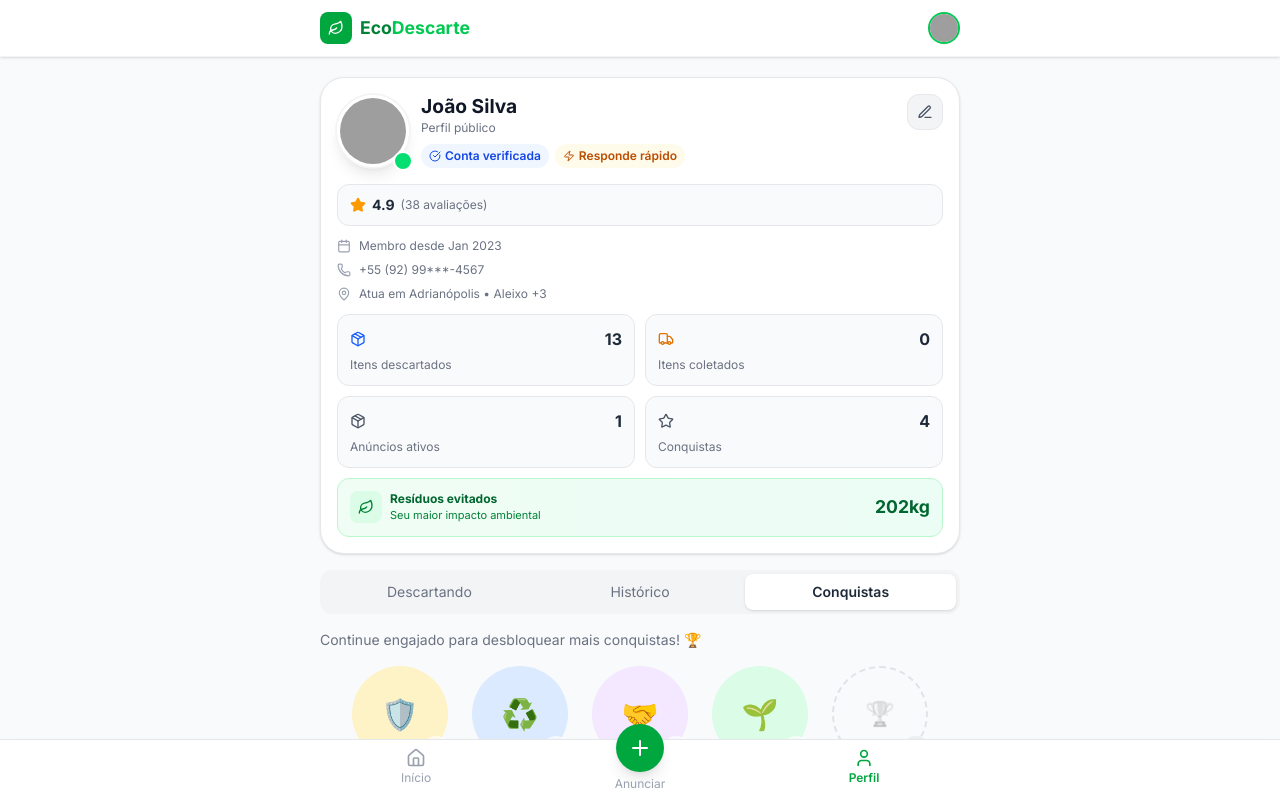
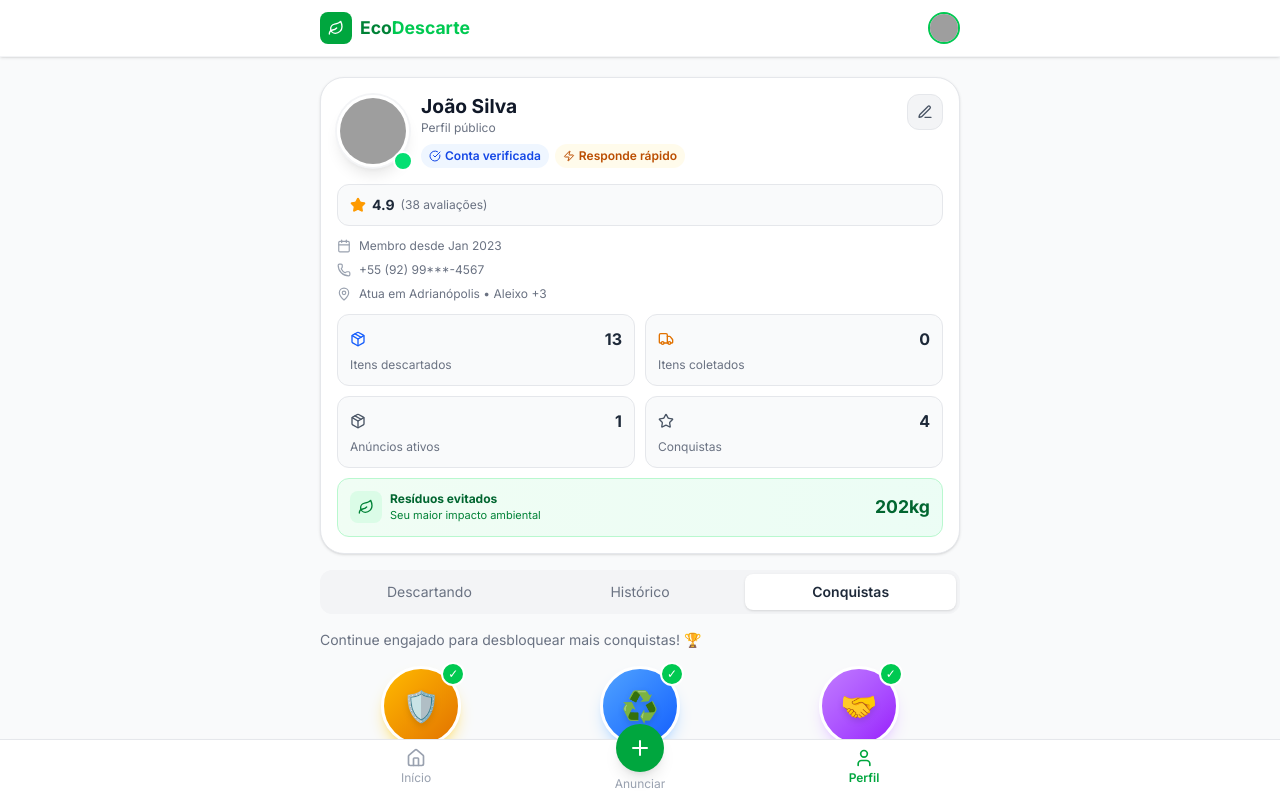
Before and after one commit to leodramaral/eco-descarte, a React (Vite) app: page /profile in a window 1280 px wide. Both pictures are taken after a click on the button "Conquistas". Shown: the top 800 px of the page. Built offline with nearby package versions, Linux system fonts and the light colour scheme; grey boxes are pictures that could not be loaded.

Commit message:
feat: enhance user profile with achievement badges and update mock data structure

```diff
--- a/package.json
+++ b/package.json
@@ -1,5 +1,5 @@
 {
-  "name": "EcoDescarte",
+  "name": "eco-descarte",
   "private": true,
   "version": "0.0.1",
   "type": "module",
@@ -36,8 +36,8 @@
     "@radix-ui/react-slot": "1.1.2",
     "@radix-ui/react-switch": "1.1.3",
     "@radix-ui/react-tabs": "1.1.3",
+    "@radix-ui/react-toggle": "1.1.2",
     "@radix-ui/react-toggle-group": "1.1.2",
-    "@radix-ui/react-toggle": "1.1.2",
     "@radix-ui/react-tooltip": "1.1.8",
     "canvas-confetti": "1.9.4",
     "class-variance-authority": "0.7.1",
@@ -66,6 +66,7 @@
   },
   "devDependencies": {
     "@tailwindcss/vite": "4.1.12",
+    "@types/react-dom": "^19.2.3",
     "@vitejs/plugin-react": "4.7.0",
     "tailwindcss": "4.1.12",
     "vite": "6.3.5"
--- /dev/null
+++ b/src/app/components/AchievementBadge.tsx
@@ -0,0 +1,98 @@
+interface AchievementBadgeProps {
+  icon: string;
+  label: string;
+  color: string;
+  unlocked: boolean;
+  description?: string;
+}
+
+export function AchievementBadge({ icon, label, color, unlocked, description }: AchievementBadgeProps) {
+  const colorClasses = {
+    green: {
+      bg: 'bg-gradient-to-br from-green-400 to-green-600',
+      glow: 'shadow-lg shadow-green-300/50',
+      border: 'border-green-200',
+    },
+    blue: {
+      bg: 'bg-gradient-to-br from-blue-400 to-blue-600',
+      glow: 'shadow-lg shadow-blue-300/50',
+      border: 'border-blue-200',
+    },
+    amber: {
+      bg: 'bg-gradient-to-br from-amber-400 to-amber-600',
+      glow: 'shadow-lg shadow-amber-300/50',
+      border: 'border-amber-200',
+    },
+    purple: {
+      bg: 'bg-gradient-to-br from-purple-400 to-purple-600',
+      glow: 'shadow-lg shadow-purple-300/50',
+      border: 'border-purple-200',
+    },
+    red: {
+      bg: 'bg-gradient-to-br from-red-400 to-red-600',
+      glow: 'shadow-lg shadow-red-300/50',
+      border: 'border-red-200',
+    },
+    teal: {
+      bg: 'bg-gradient-to-br from-teal-400 to-teal-600',
+      glow: 'shadow-lg shadow-teal-300/50',
+      border: 'border-teal-200',
+    },
+    pink: {
+      bg: 'bg-gradient-to-br from-pink-400 to-pink-600',
+      glow: 'shadow-lg shadow-pink-300/50',
+      border: 'border-pink-200',
+    },
+    indigo: {
+      bg: 'bg-gradient-to-br from-indigo-400 to-indigo-600',
+      glow: 'shadow-lg shadow-indigo-300/50',
+      border: 'border-indigo-200',
+    },
+    orange: {
+      bg: 'bg-gradient-to-br from-orange-400 to-orange-600',
+      glow: 'shadow-lg shadow-orange-300/50',
+      border: 'border-orange-200',
+    },
+  };
+
+  const colorClass = colorClasses[color as keyof typeof colorClasses] || colorClasses.green;
+
+  if (!unlocked) {
+    return (
+      <div className="flex flex-col items-center gap-3">
+        <div className="relative">
+          <div className="absolute -top-1 -right-1 w-6 h-6 bg-gray-400 rounded-full flex items-center justify-center z-10">
+            <span className="text-white text-xs">🔒</span>
+          </div>
+          <div className="w-20 h-20 rounded-full border-3 border-dashed border-gray-300 bg-gray-100 flex items-center justify-center">
+            <span className="text-3xl grayscale opacity-30">{icon}</span>
+          </div>
+        </div>
+        <div className="text-center">
+          <p className="text-sm text-gray-400" style={{ fontWeight: 600 }}>{label}</p>
+          {description && <p className="text-xs text-gray-400 mt-0.5">{description}</p>}
+        </div>
+      </div>
+    );
+  }
+
+  return (
+    <div className="flex flex-col items-center gap-3">
+      <div className="relative">
+        <div className="absolute -top-1 -right-1 w-6 h-6 bg-green-500 rounded-full flex items-center justify-center border-2 border-white z-10">
+          <span className="text-white text-xs">✓</span>
+        </div>
+        <div
+          className={`w-20 h-20 rounded-full border-3 border-white ${colorClass.bg} ${colorClass.glow} flex items-center justify-center`}
+          style={{ borderWidth: 3 }}
+        >
+          <span className="text-3xl filter drop-shadow-md">{icon}</span>
+        </div>
+      </div>
+      <div className="text-center">
+        <p className="text-sm text-gray-700" style={{ fontWeight: 700 }}>{label}</p>
+        {description && <p className="text-xs text-gray-500 mt-0.5">{description}</p>}
+      </div>
+    </div>
+  );
+}
--- a/src/app/components/UserProfilePage.tsx
+++ b/src/app/components/UserProfilePage.tsx
@@ -13,7 +13,8 @@ import {
   Phone,
   Calendar,
 } from "lucide-react";
-import { CURRENT_USER, ITEMS } from "../data/mockData";
+import { BADGES, CURRENT_USER, ITEMS } from "../data/mockData";
+import { AchievementBadge } from "./AchievementBadge";
 
 type Tab = "descartando" | "historico" | "conquistas";
 
@@ -330,86 +331,41 @@ export function UserProfilePage() {
             <p className="text-gray-500 text-sm mb-4">
               Continue engajado para desbloquear mais conquistas! 🏆
             </p>
-            <div className="flex flex-wrap justify-center gap-6">
+            <div className="grid grid-cols-3 gap-4">
               {user.badges.map((badge) => (
-                <div
+                <AchievementBadge
                   key={badge.id}
-                  className="flex flex-col items-center gap-2"
-                >
-                  <div
-                    className={`w-24 h-24 rounded-full border-2 flex flex-col items-center justify-center gap-1 relative ${badge.color}`}
-                    style={{ borderColor: "transparent" }}
-                  >
-                    <span className="text-3xl">{badge.icon}</span>
-                    <span className="text-lg opacity-70 absolute -bottom-1 -right-1 bg-white rounded-full w-7 h-7 flex items-center justify-center">✓</span>
-                  </div>
-                  <p className="text-xs text-center leading-tight" style={{ fontWeight: 600, maxWidth: "90px" }}>
-                    {badge.label}
-                  </p>
-                </div>
+                  icon={badge.icon}
+                  label={badge.label}
+                  color={badge.color}
+                  unlocked={true}
+                  description={badge.description}
+                />
               ))}
-
-              {/* Locked badges */}
-              <div className="flex flex-col items-center gap-2">
-                <div className="w-24 h-24 rounded-full border-2 border-dashed border-gray-300 bg-gray-50 flex flex-col items-center justify-center gap-1 cursor-not-allowed opacity-60 transition-opacity hover:opacity-80 relative">
-                  <span className="text-2xl grayscale opacity-60">🏆</span>
-                  <span className="text-lg absolute -bottom-1 -right-1 bg-gray-200 rounded-full w-7 h-7 flex items-center justify-center">🔒</span>
-                </div>
-                <p className="text-xs text-center text-gray-400 leading-tight" style={{ fontWeight: 600, maxWidth: "90px" }}>
-                  Super Eco
-                </p>
-              </div>
-              <div className="flex flex-col items-center gap-2">
-                <div className="w-24 h-24 rounded-full border-2 border-dashed border-gray-300 bg-gray-50 flex flex-col items-center justify-center gap-1 cursor-not-allowed opacity-60 transition-opacity hover:opacity-80 relative">
-                  <span className="text-2xl grayscale opacity-60">⭐</span>
-                  <span className="text-lg absolute -bottom-1 -right-1 bg-gray-200 rounded-full w-7 h-7 flex items-center justify-center">🔒</span>
-                </div>
-                <p className="text-xs text-center text-gray-400 leading-tight" style={{ fontWeight: 600, maxWidth: "90px" }}>
-                  5 Estrelas
-                </p>
-              </div>
-              <div className="flex flex-col items-center gap-2">
-                <div className="w-24 h-24 rounded-full border-2 border-dashed border-gray-300 bg-gray-50 flex flex-col items-center justify-center gap-1 cursor-not-allowed opacity-60 transition-opacity hover:opacity-80 relative">
-                  <span className="text-2xl grayscale opacity-60">🌱</span>
-                  <span className="text-lg absolute -bottom-1 -right-1 bg-gray-200 rounded-full w-7 h-7 flex items-center justify-center">🔒</span>
-                </div>
-                <p className="text-xs text-center text-gray-400 leading-tight" style={{ fontWeight: 600, maxWidth: "90px" }}>
-                  Ecologista
-                </p>
-              </div>
-              <div className="flex flex-col items-center gap-2">
-                <div className="w-24 h-24 rounded-full border-2 border-dashed border-gray-300 bg-gray-50 flex flex-col items-center justify-center gap-1 cursor-not-allowed opacity-60 transition-opacity hover:opacity-80 relative">
-                  <span className="text-2xl grayscale opacity-60">🎯</span>
-                  <span className="text-lg absolute -bottom-1 -right-1 bg-gray-200 rounded-full w-7 h-7 flex items-center justify-center">🔒</span>
-                </div>
-                <p className="text-xs text-center text-gray-400 leading-tight" style={{ fontWeight: 600, maxWidth: "90px" }}>
-                  Objetivo
-                </p>
-              </div>
-              <div className="flex flex-col items-center gap-2">
-                <div className="w-24 h-24 rounded-full border-2 border-dashed border-gray-300 bg-gray-50 flex flex-col items-center justify-center gap-1 cursor-not-allowed opacity-60 transition-opacity hover:opacity-80 relative">
-                  <span className="text-2xl grayscale opacity-60">🚀</span>
-                  <span className="text-lg absolute -bottom-1 -right-1 bg-gray-200 rounded-full w-7 h-7 flex items-center justify-center">🔒</span>
-                </div>
-                <p className="text-xs text-center text-gray-400 leading-tight" style={{ fontWeight: 600, maxWidth: "90px" }}>
-                  Velocista
-                </p>
-              </div>
+              {user.badgesLocked?.map((badge) => (
+                <AchievementBadge
+                  key={badge.id}
+                  icon={badge.icon}
+                  label={badge.label}
+                  color={badge.color}
+                  unlocked={false}
+                  description={badge.description}
+                />
+              ))}
             </div>
-
             {/* Progress */}
-            <div className="mt-4 bg-white rounded-xl p-4 border border-gray-100">
+            <div className="mt-5 bg-white rounded-xl p-4 border border-gray-100">
               <p className="text-sm text-gray-700 mb-3" style={{ fontWeight: 600 }}>Seu progresso</p>
               <div className="space-y-3">
                 <div>
                   <div className="flex justify-between text-xs text-gray-500 mb-1">
                     <span>Super Eco (20 descartes)</span>
-                    <span style={{ fontWeight: 600 }}>{discardedItemsCount}/20</span>
+                    <span style={{ fontWeight: 600 }}>{user.itemsDiscarded}/20</span>
                   </div>
                   <div className="h-2 bg-gray-100 rounded-full overflow-hidden">
                     <div
                       className="h-full bg-green-500 rounded-full transition-all"
-                      style={{ width: `${superEcoProgress}%` }}
+                      style={{ width: `${(user.itemsDiscarded / 20) * 100}%` }}
                     />
                   </div>
                 </div>
@@ -425,6 +381,18 @@ export function UserProfilePage() {
                     />
                   </div>
                 </div>
+                <div>
+                  <div className="flex justify-between text-xs text-gray-500 mb-1">
+                    <span>Mestre do Descarte (500kg)</span>
+                    <span style={{ fontWeight: 600 }}>{user.wasteAvoided}/500kg</span>
+                  </div>
+                  <div className="h-2 bg-gray-100 rounded-full overflow-hidden">
+                    <div
+                      className="h-full bg-purple-500 rounded-full transition-all"
+                      style={{ width: `${(user.wasteAvoided / 500) * 100}%` }}
+                    />
+                  </div>
+                </div>
               </div>
             </div>
           </div>
--- a/src/app/data/mockData.ts
+++ b/src/app/data/mockData.ts
@@ -3,6 +3,7 @@ export interface Badge {
   label: string;
   icon: string;
   color: string;
+  description: string;
 }
 
 export interface User {
@@ -18,6 +19,7 @@ export interface User {
   itemsCollected: number;
   wasteAvoided: number;
   badges: Badge[];
+  badgesLocked?: Badge[];
   memberSince: string;
 }
 
@@ -52,25 +54,85 @@ export const BADGES: Record<string, Badge> = {
     id: 'ecoIniciante',
     label: 'Eco Iniciante',
     icon: '🌱',
-    color: 'bg-green-100 text-green-700',
+    color: 'green',
+    description: 'Primeiro descarte',
   },
   reaproveitador: {
     id: 'reaproveitador',
     label: 'Reaproveitador',
     icon: '♻️',
-    color: 'bg-blue-100 text-blue-700',
+    color: 'blue',
+    description: '5 itens descartados',
   },
   usuarioConfiavel: {
     id: 'usuarioConfiavel',
     label: 'Usuário Confiável',
     icon: '🛡️',
-    color: 'bg-amber-100 text-amber-700',
+    color: 'amber',
+    description: '10 avaliações',
   },
   ativoComunidade: {
     id: 'ativoComunidade',
     label: 'Ativo na Comunidade',
     icon: '🤝',
-    color: 'bg-purple-100 text-purple-700',
+    color: 'purple',
+    description: '15 interações',
+  },
+  guardiaoVerde: {
+    id: 'guardiaoVerde',
+    label: 'Guardião Verde',
+    icon: '🌿',
+    color: 'teal',
+    description: '100kg evitados',
+  },
+  especialistaDescarte: {
+    id: 'especialistaDescarte',
+    label: 'Especialista em Descarte',
+    icon: '📦',
+    color: 'indigo',
+    description: '10 descartes',
+  },
+  economiaCircular: {
+    id: 'economiaCircular',
+    label: 'Economia Circular',
+    icon: '🔄',
+    color: 'pink',
+    description: '5 coletados',
+  },
+  heroeLocal: {
+    id: 'heroeLocal',
+    label: 'Herói Local',
+    icon: '⭐',
+    color: 'orange',
+    description: 'Avaliação 4.5+',
+  },
+  conscienciaAmbiental: {
+    id: 'conscienciaAmbiental',
+    label: 'Consciência Ambiental',
+    icon: '🌍',
+    color: 'blue',
+    description: '200kg evitados',
+  },
+  superEco: {
+    id: 'superEco',
+    label: 'Super Eco',
+    icon: '🏆',
+    color: 'amber',
+    description: 'Descarte 20 itens',
+  },
+  cincoEstrelas: {
+    id: 'cincoEstrelas',
+    label: '5 Estrelas',
+    icon: '✨',
+    color: 'purple',
+    description: '50 avaliações',
+  },
+  mestre: {
+    id: 'mestre',
+    label: 'Mestre do Descarte',
+    icon: '👑',
+    color: 'amber',
+    description: '500kg evitados',
   },
 };
 
@@ -88,6 +150,7 @@ export const USERS: User[] = [
     itemsCollected: 0,
     wasteAvoided: 340,
     badges: [BADGES.usuarioConfiavel, BADGES.reaproveitador, BADGES.ativoComunidade, BADGES.ecoIniciante],
+    badgesLocked: [BADGES.guardiaoVerde, BADGES.especialistaDescarte, BADGES.economiaCircular, BADGES.heroeLocal, BADGES.conscienciaAmbiental, BADGES.superEco, BADGES.cincoEstrelas, BADGES.mestre],
     memberSince: 'Jan 2023',
   },
   {
@@ -103,6 +166,7 @@ export const USERS: User[] = [
     itemsCollected: 14,
     wasteAvoided: 210,
     badges: [BADGES.ecoIniciante, BADGES.reaproveitador, BADGES.ativoComunidade],
+    badgesLocked: [BADGES.guardiaoVerde, BADGES.especialistaDescarte, BADGES.economiaCircular, BADGES.heroeLocal, BADGES.conscienciaAmbiental, BADGES.superEco, BADGES.cincoEstrelas, BADGES.mestre],
     memberSince: 'Mar 2023',
   },
   {
@@ -118,6 +182,7 @@ export const USERS: User[] = [
     itemsCollected: 3,
     wasteAvoided: 120,
     badges: [BADGES.ecoIniciante, BADGES.usuarioConfiavel],
+    badgesLocked: [BADGES.guardiaoVerde, BADGES.especialistaDescarte, BADGES.economiaCircular, BADGES.heroeLocal, BADGES.conscienciaAmbiental, BADGES.superEco, BADGES.cincoEstrelas, BADGES.mestre],
     memberSince: 'Jun 2023',
   },
 ];
```
